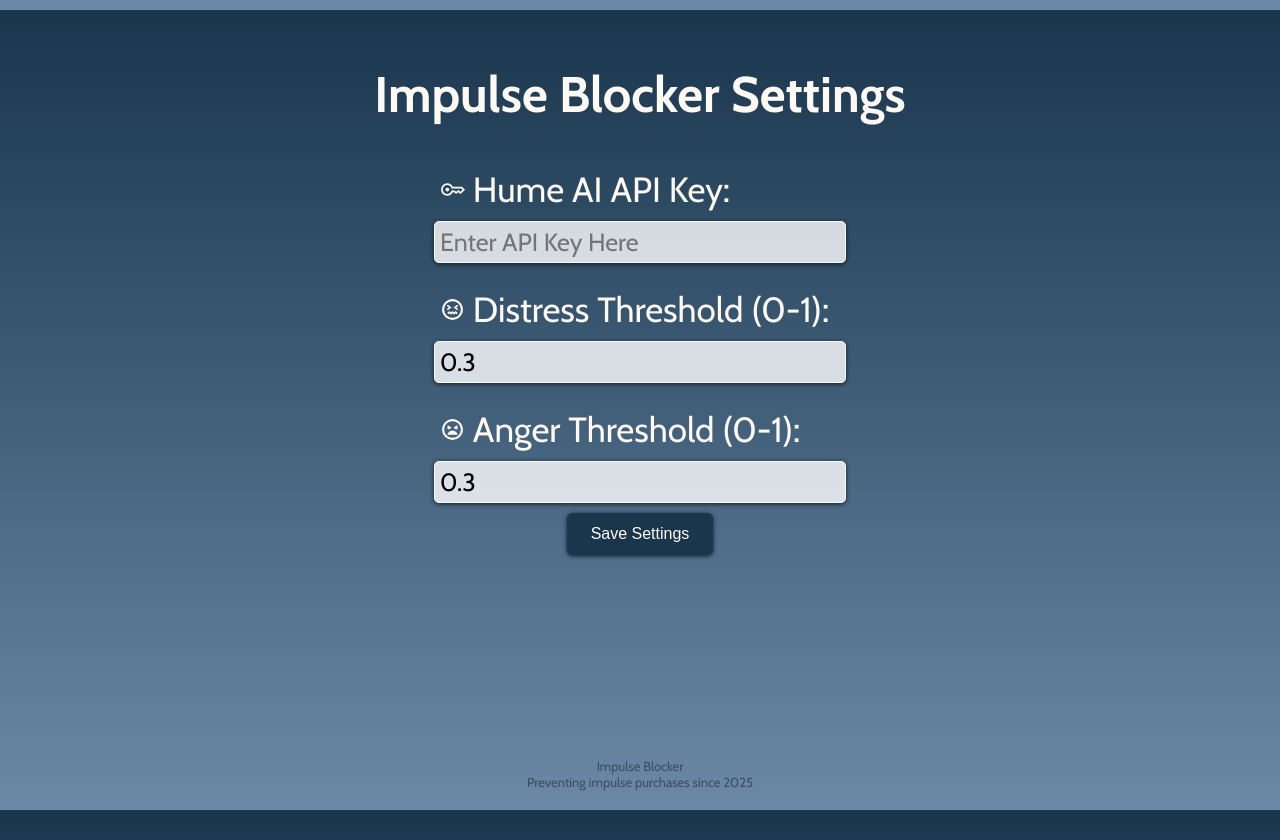
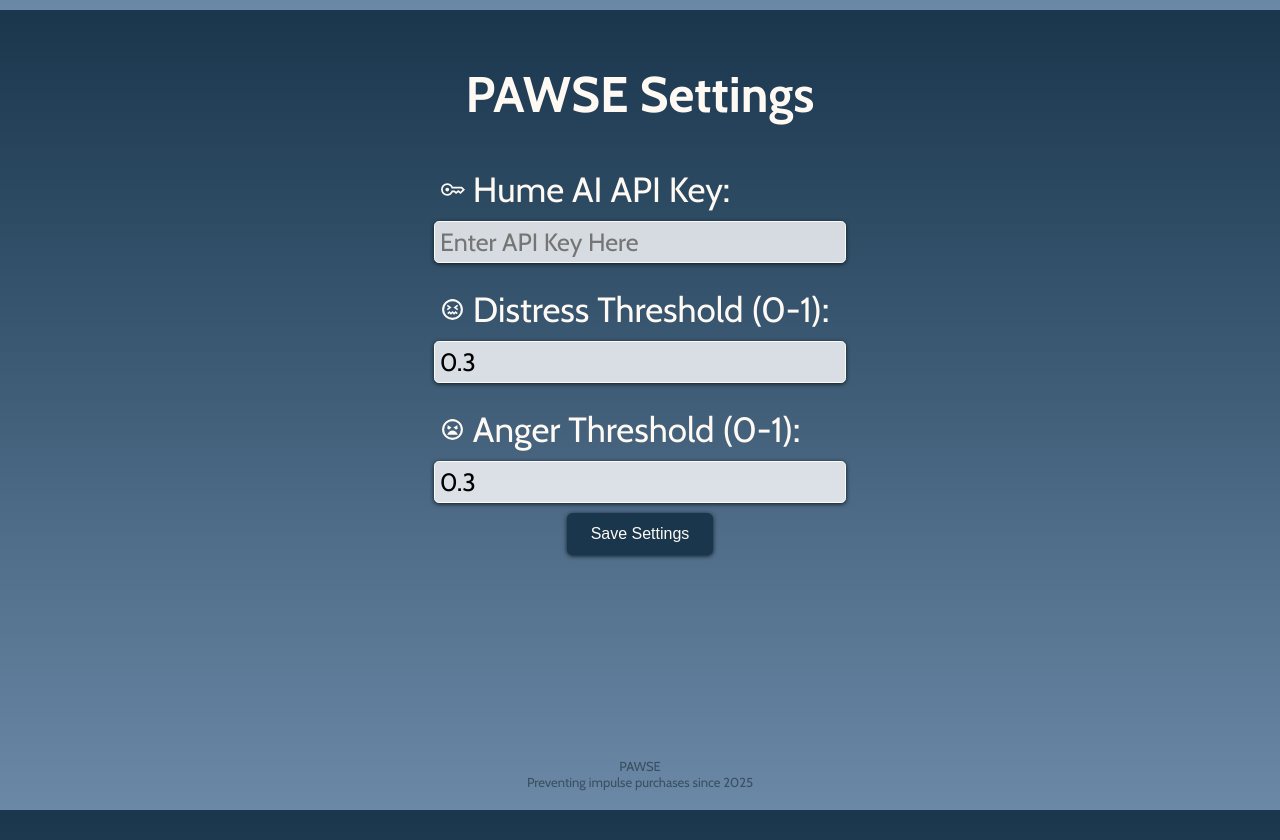
Before and after one commit to dvsn0/panther25, a browser extension: page extension/options.html in a window 1280 px wide. Drawn offline with nearby package versions, Linux system fonts and the light colour scheme.

Commit message:
title change in options

```diff
--- a/extension/options.html
+++ b/extension/options.html
@@ -1,12 +1,11 @@
 <!DOCTYPE html>
 <html>
 <head>
-    <title>Impulse Blocker Settings</title>
+    <title>PAWSE</title>
     <link rel="stylesheet" href="options.css">
 </head>
 <body>
-    <h1>Impulse Blocker Settings</h1>
-
+    <h1>PAWSE Settings</h1>
     <div class="settings">
         <label for="apiKey"> <img src="icons/key.svg"> Hume AI API Key:</label>
         <input class="text" type="text" id="apiKey" name="apiKey" placeholder="Enter API Key Here">
@@ -26,7 +25,7 @@
 </body>
 
 <footer>
-    <p>Impulse Blocker</p>
+    <p>PAWSE</p>
     <p>Preventing impulse purchases since 2025</p>
 </footer>
 
```
